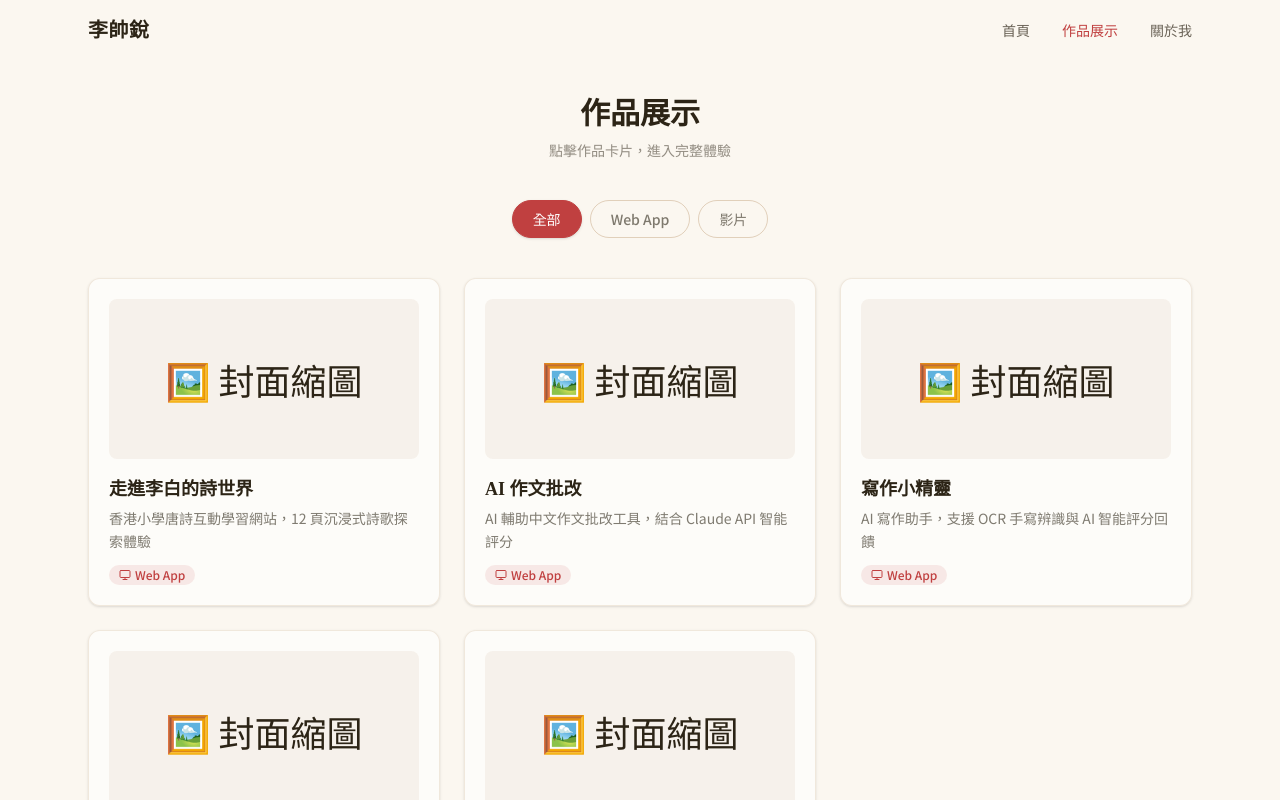
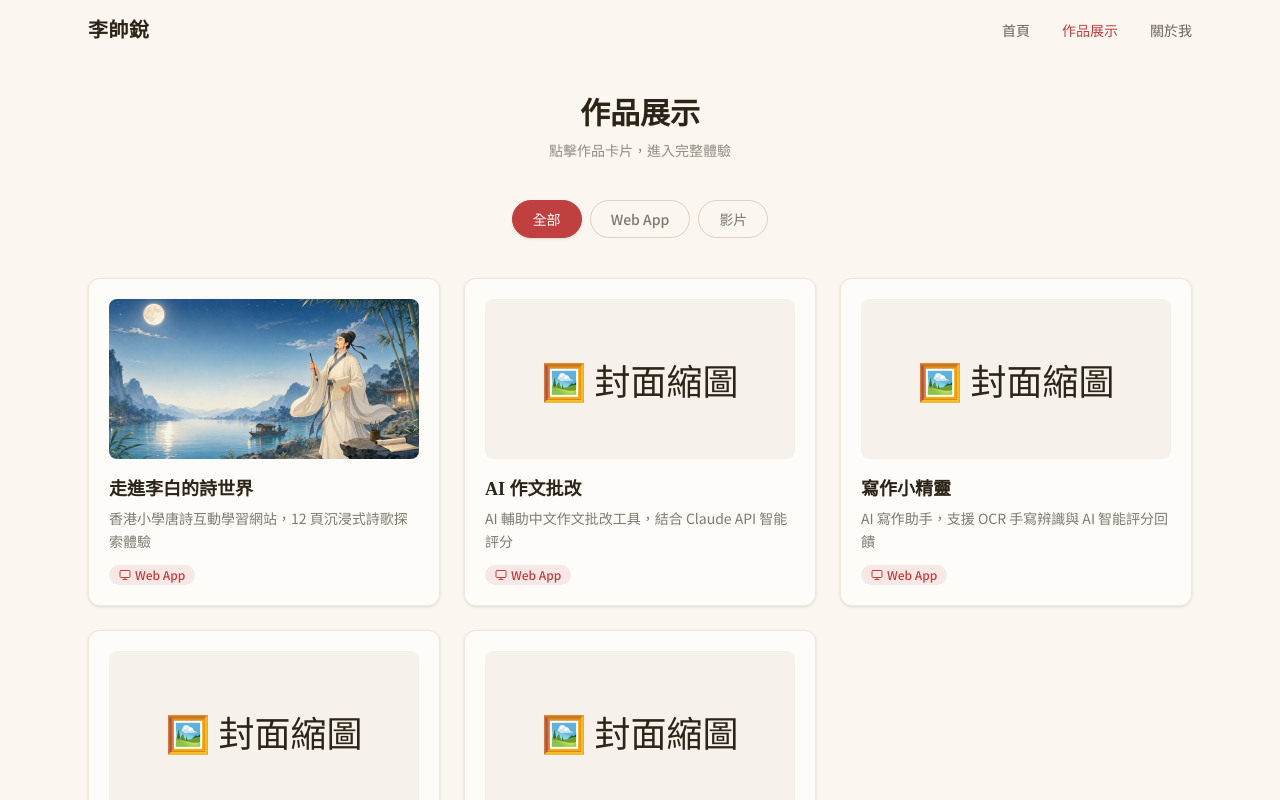
Before and after one commit to LiSRuii/ai-education-portfolio, a React (Vite) app: page /works in a window 1280 px wide. Shown: the top 800 px of the page. Built offline with nearby package versions, Linux system fonts and the light colour scheme.

Commit message:
feat: add Li Bai thumbnail + support image thumbnails in WorkCard

```diff
--- a/src/components/WorkCard.jsx
+++ b/src/components/WorkCard.jsx
@@ -11,8 +11,16 @@ export default function WorkCard({ work }) {
       className="group block rounded-xl border border-antique-gold/20 bg-white/60 p-5 shadow-sm transition-all duration-300 hover:-translate-y-1 hover:border-antique-gold/60 hover:shadow-md"
     >
       {/* Thumbnail area */}
-      <div className="mb-4 flex h-40 items-center justify-center rounded-lg bg-antique-gold/10 text-4xl">
-        {work.thumbnail}
+      <div className="mb-4 flex h-40 items-center justify-center overflow-hidden rounded-lg bg-antique-gold/10">
+        {work.thumbnail.startsWith("/") || work.thumbnail.startsWith("http") ? (
+          <img
+            src={work.thumbnail}
+            alt={work.title}
+            className="h-full w-full object-cover"
+          />
+        ) : (
+          <span className="text-4xl">{work.thumbnail}</span>
+        )}
       </div>
 
       {/* Title */}
--- a/src/data/works.js
+++ b/src/data/works.js
@@ -5,8 +5,8 @@ const works = [
     category: "web",
     description: "香港小學唐詩互動學習網站，12 頁沉浸式詩歌探索體驗",
     tech: "React + Vite + Tailwind CSS + Framer Motion",
-    thumbnail: "🖼️ 封面縮圖",
-    link: "#",
+    thumbnail: "/images/thumbnails/li-bai-thumb.png",
+    link: "http://127.0.0.1:5174/",
     featured: true,
   },
   {
```
Also changed, not shown: public/images/thumbnails/li-bai-thumb.png (added).
